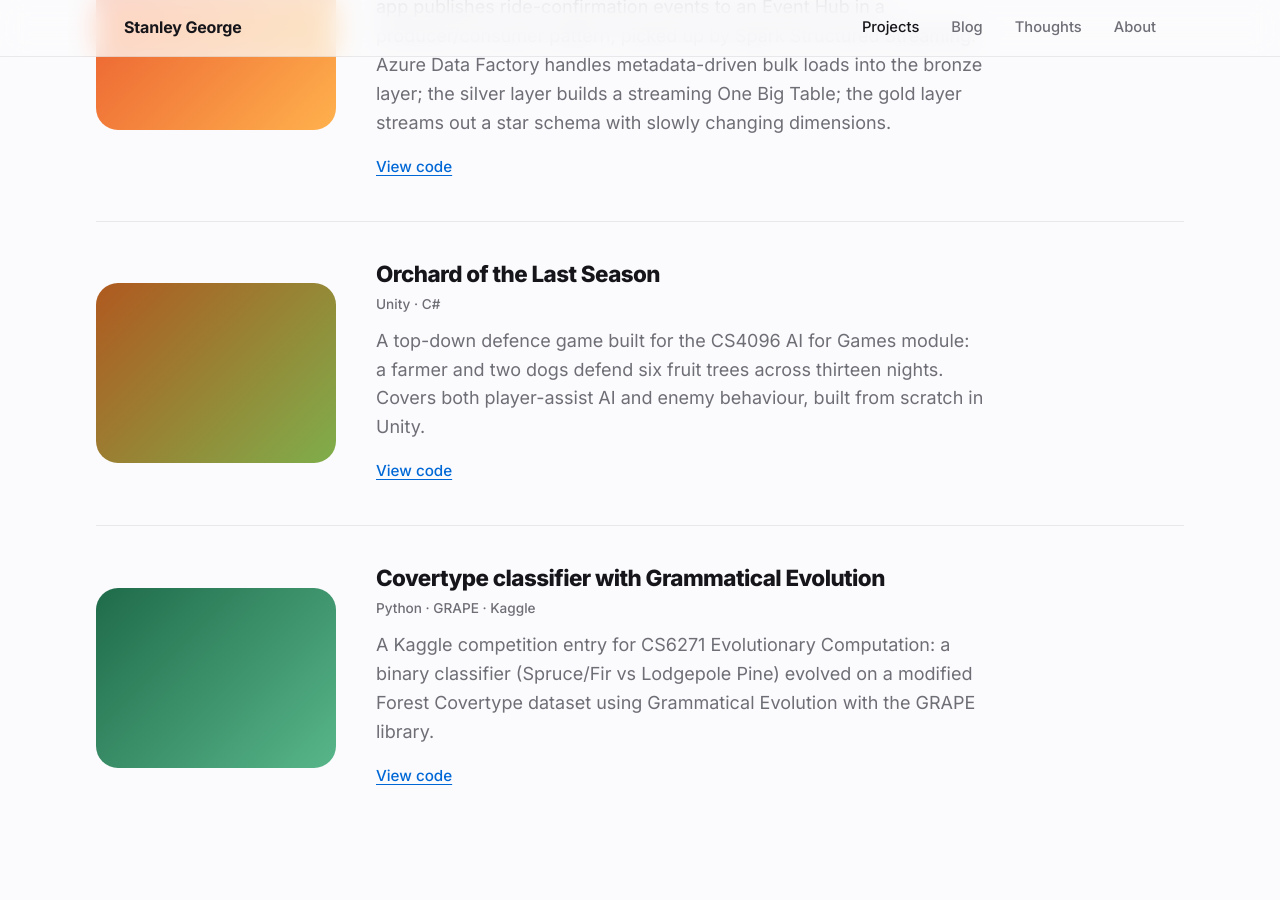
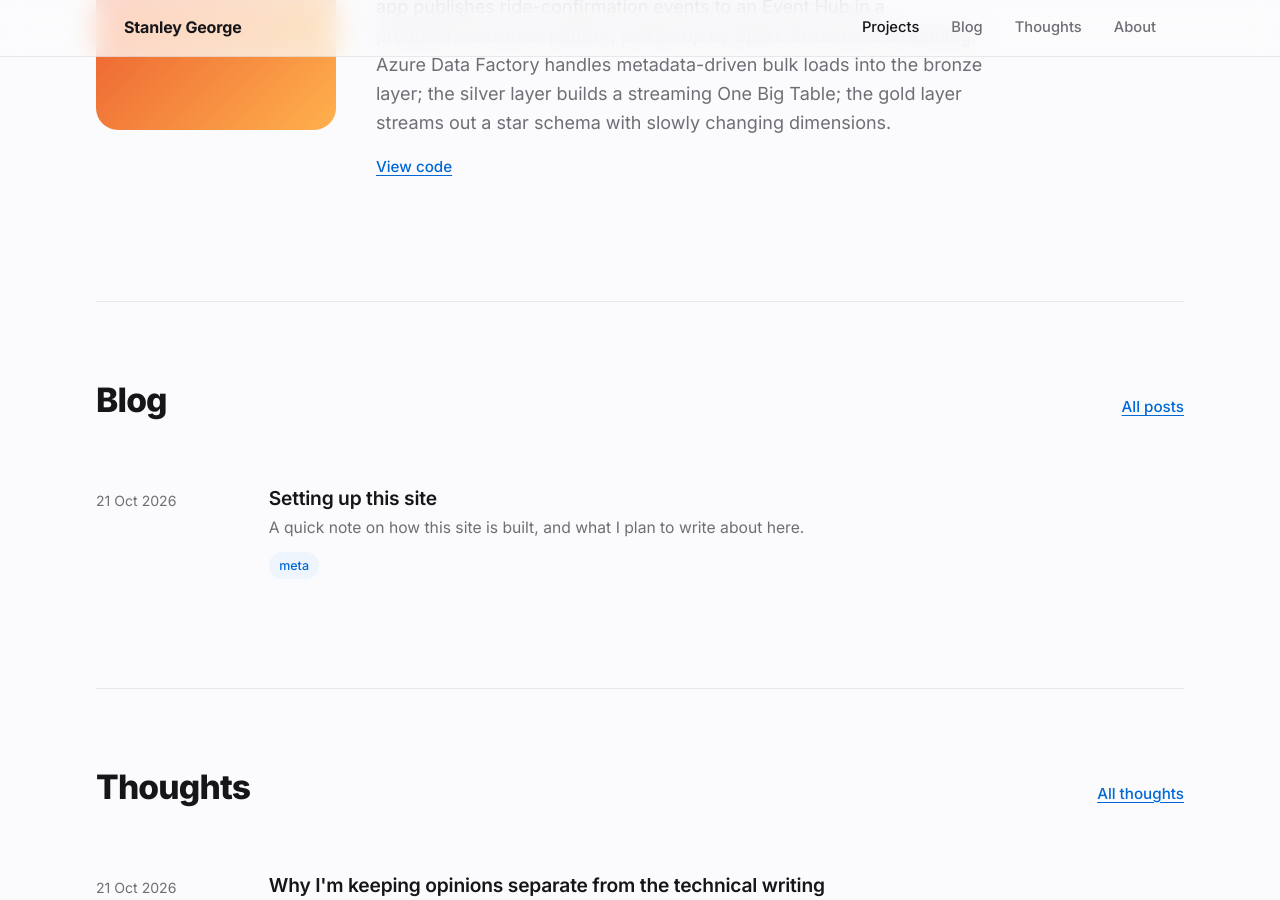
Before and after one commit to stageor/stageor.github.io, a Jekyll site: the page built from index.html, in a window 1280 px wide and 900 px high, scrolled down 2214 px. Built offline with Jekyll 4.4.1, drawn with Linux system fonts in a browser that asks for light colours.

Commit message:
Remove Orchard and Covertype projects

```diff
--- a/index.html
+++ b/index.html
@@ -85,34 +85,6 @@ title: Home
       <div class="links"><a class="underline" href="https://github.com/stageor">View code</a></div>
     </div>
   </div>
-
-  <div class="project">
-    <div class="project-art art-5"></div>
-    <div>
-      <h3>Orchard of the Last Season</h3>
-      <span class="stack">Unity · C#</span>
-      <p>
-        A top-down defence game built for the CS4096 AI for Games module: a farmer and two dogs
-        defend six fruit trees across thirteen nights. Covers both player-assist AI and enemy
-        behaviour, built from scratch in Unity.
-      </p>
-      <div class="links"><a class="underline" href="https://github.com/stageor">View code</a></div>
-    </div>
-  </div>
-
-  <div class="project">
-    <div class="project-art art-6"></div>
-    <div>
-      <h3>Covertype classifier with Grammatical Evolution</h3>
-      <span class="stack">Python · GRAPE · Kaggle</span>
-      <p>
-        A Kaggle competition entry for CS6271 Evolutionary Computation: a binary classifier
-        (Spruce/Fir vs Lodgepole Pine) evolved on a modified Forest Covertype dataset using
-        Grammatical Evolution with the GRAPE library.
-      </p>
-      <div class="links"><a class="underline" href="https://github.com/stageor">View code</a></div>
-    </div>
-  </div>
 </section>
 
 <section class="block wrap" id="blog" style="border-top: 1px solid var(--rule);">
```
